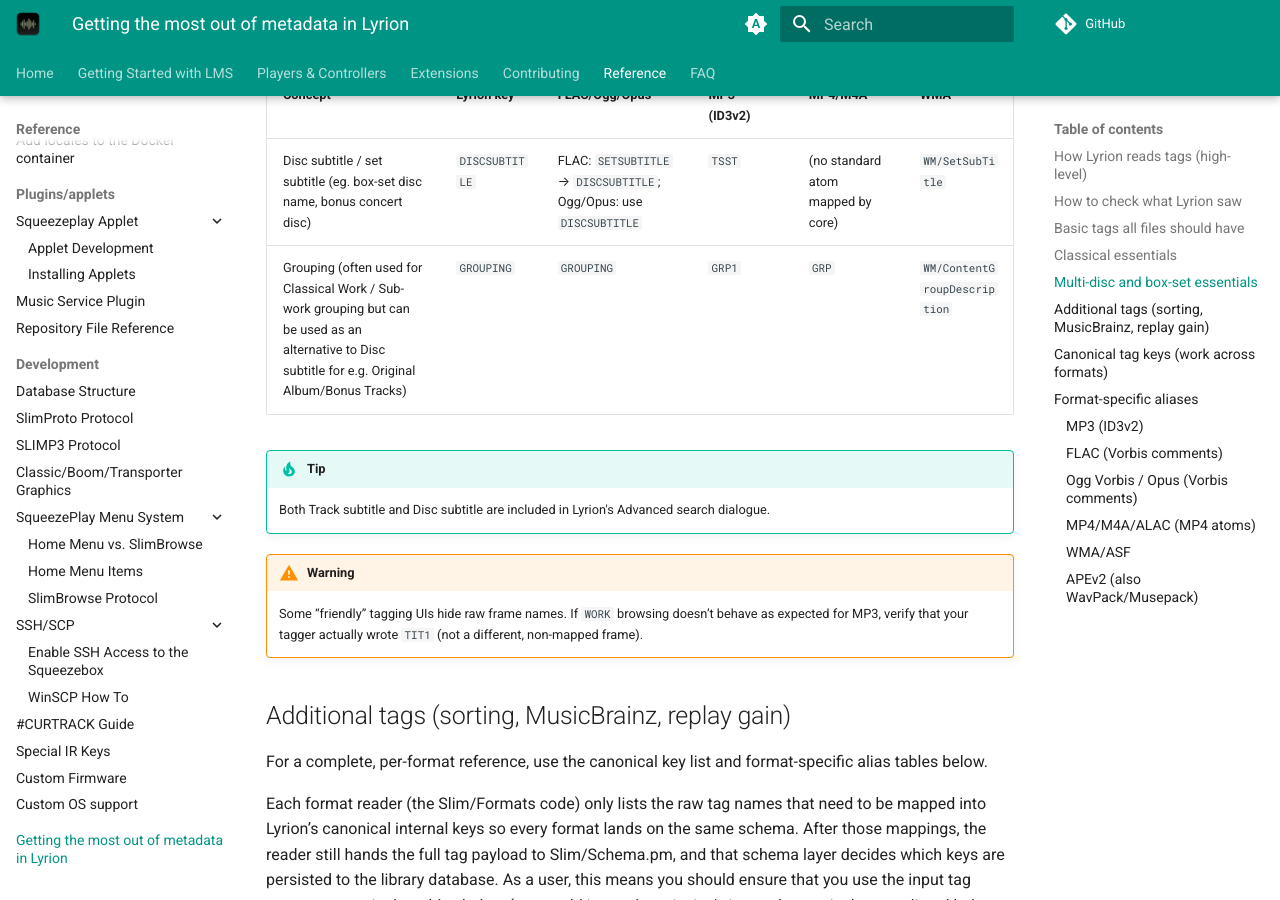
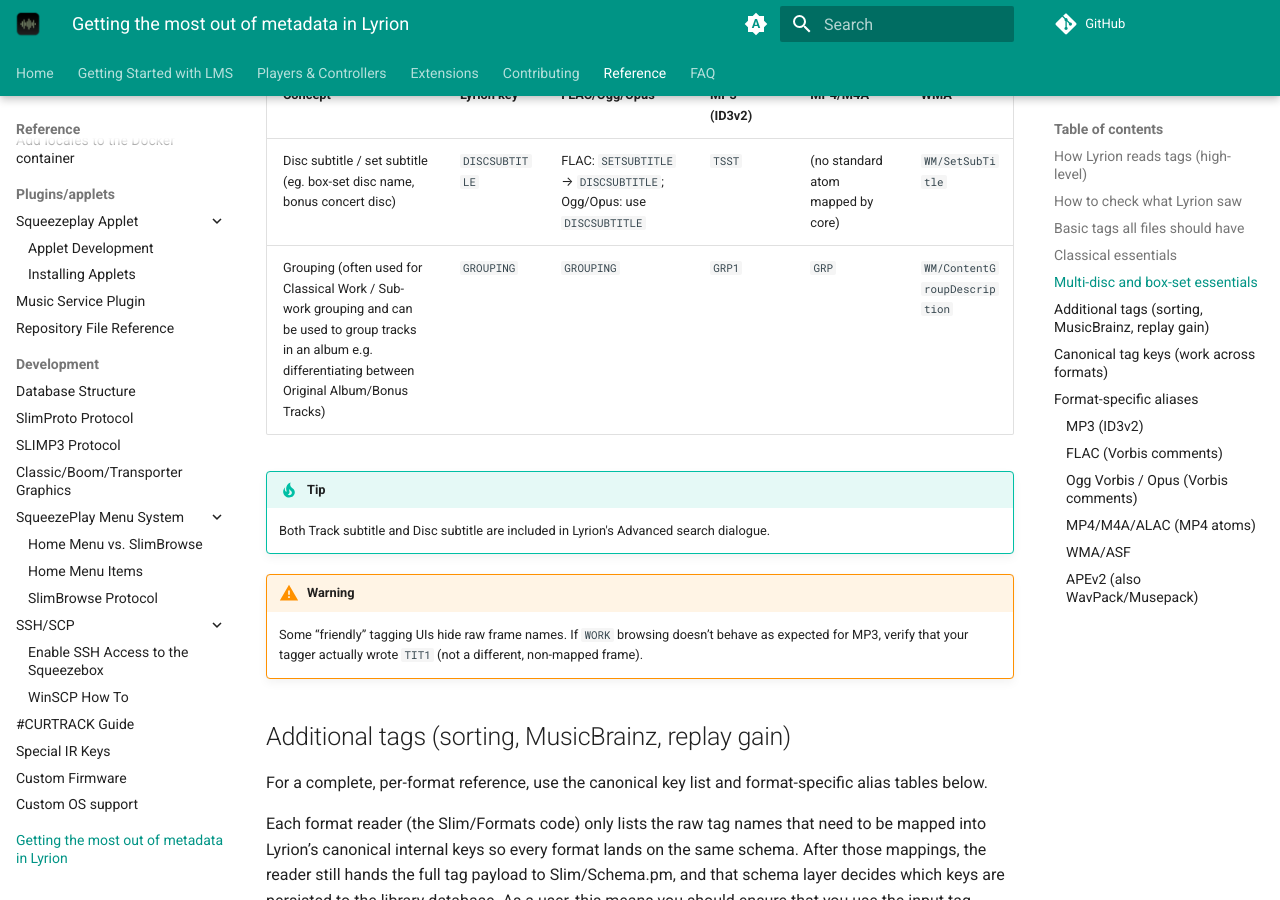
Before and after one commit to LMS-Community/lms-community.github.io, an MkDocs documentation site: the page built from docs/reference/getting-the-most-out-of-metadata-in-lyrion.md, in a window 1280 px wide and 900 px high, scrolled down 3364 px. Built offline with MkDocs 1.6.1 and Material for MkDocs 9.7.7, drawn with Linux system fonts in a browser that asks for light colours; a script that is not in the unit is left out; plug-ins that fetch from the network failed and are left out; comment, search, counter and statistics services are not loaded.

Commit message:
Update getting-the-most-out-of-metadata-in-lyrion.md
Amended Grouping per Audiomuze

```diff
--- a/docs/reference/getting-the-most-out-of-metadata-in-lyrion.md
+++ b/docs/reference/getting-the-most-out-of-metadata-in-lyrion.md
@@ -88,7 +88,7 @@
 | Concept | Lyrion key | FLAC/Ogg/Opus | MP3 (ID3v2) | MP4/M4A | WMA |
 |---|---|---|---|---|---|
 | Disc subtitle / set subtitle (eg. box-set disc name, bonus concert disc) | `DISCSUBTITLE` | FLAC: `SETSUBTITLE` → `DISCSUBTITLE`; Ogg/Opus: use `DISCSUBTITLE` | `TSST` | (no standard atom mapped by core) | `WM/SetSubTitle` |
-| Grouping (often used for Classical Work / Sub-work grouping but can be used as an alternative to Disc subtitle for e.g. Original Album/Bonus Tracks)  | `GROUPING` | `GROUPING` | `GRP1` | `GRP` | `WM/ContentGroupDescription` |
+| Grouping (often used for Classical Work / Sub-work grouping and can be used to group tracks in an album e.g. differentiating between Original Album/Bonus Tracks)  | `GROUPING` | `GROUPING` | `GRP1` | `GRP` | `WM/ContentGroupDescription` |
 
 
 !!! tip
```
